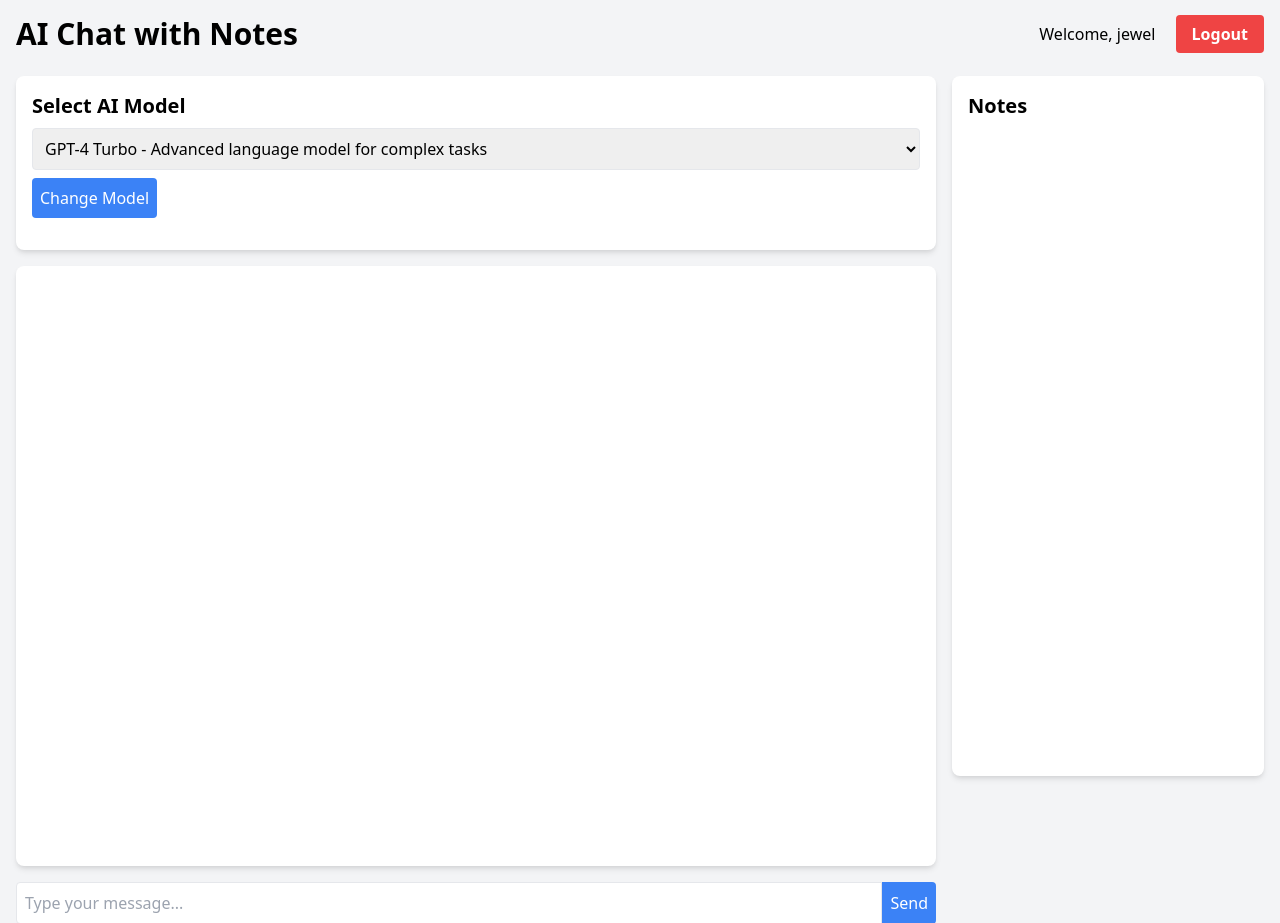
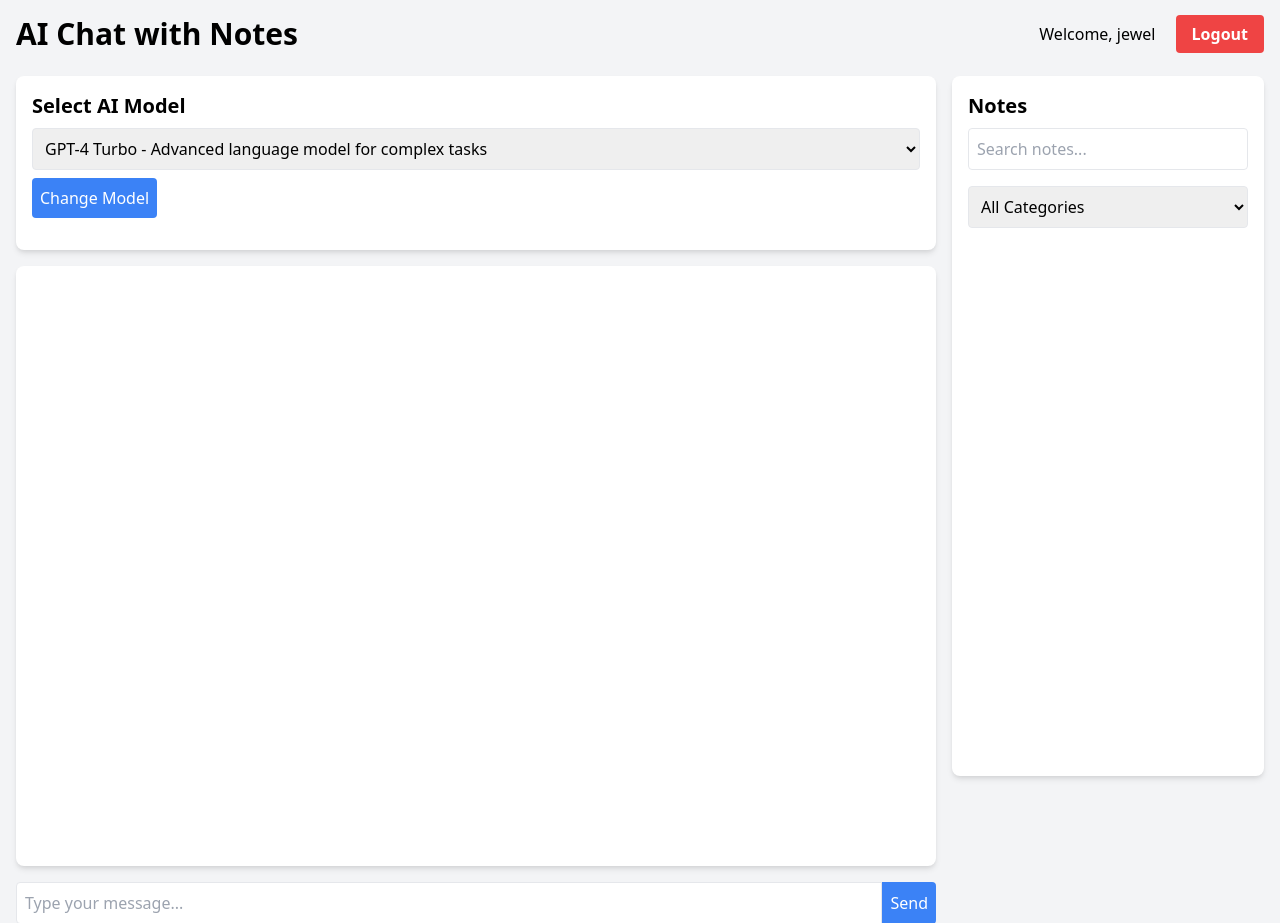
Before and after one commit to allenkiesha/GPTme-Rep, a Flask app: page /chat in a window 1280 px wide. Shown: the top 923 px of the page. Run offline with Flask 3, Linux system fonts and the light colour scheme; a user stored in the database is signed in; data comes from the database, SQL or seed files in the repository; data that the repository does not hold is empty.

Commit message:
Agent query: Can you save a note with a category, and then search for it using the category and content?

```diff
--- a/app.py
+++ b/app.py
@@ -5,6 +5,7 @@ from flask_sqlalchemy import SQLAlchemy
 from flask_login import LoginManager, UserMixin, login_user, login_required, logout_user, current_user
 from werkzeug.security import generate_password_hash, check_password_hash
 from openai import OpenAI
+from sqlalchemy import or_
 
 logging.basicConfig(level=logging.INFO)
 
@@ -42,6 +43,7 @@ class User(UserMixin, db.Model):
 class Note(db.Model):
     id = db.Column(db.Integer, primary_key=True)
     content = db.Column(db.Text, nullable=False)
+    category = db.Column(db.String(50), nullable=True)
     user_id = db.Column(db.Integer, db.ForeignKey('user.id'), nullable=False)
 
 @login_manager.user_loader
@@ -107,15 +109,33 @@ def chat():
 @login_required
 def save_note():
     note_content = request.json['note']
-    new_note = Note(content=note_content, user_id=current_user.id)
+    category = request.json.get('category', 'Uncategorized')
+    new_note = Note(content=note_content, category=category, user_id=current_user.id)
     db.session.add(new_note)
     db.session.commit()
-    return jsonify({"success": True, "notes": [note.content for note in current_user.notes]})
+    return jsonify({"success": True, "notes": [{"content": note.content, "category": note.category} for note in current_user.notes]})
 
 @app.route('/get_notes', methods=['GET'])
 @login_required
 def get_notes():
-    return jsonify({"notes": [note.content for note in current_user.notes]})
+    return jsonify({"notes": [{"content": note.content, "category": note.category} for note in current_user.notes]})
+
+@app.route('/search_notes', methods=['GET'])
+@login_required
+def search_notes():
+    query = request.args.get('query', '')
+    category = request.args.get('category', '')
+
+    notes_query = Note.query.filter_by(user_id=current_user.id)
+
+    if category:
+        notes_query = notes_query.filter_by(category=category)
+
+    if query:
+        notes_query = notes_query.filter(or_(Note.content.ilike(f'%{query}%'), Note.category.ilike(f'%{query}%')))
+
+    notes = notes_query.all()
+    return jsonify({"notes": [{"content": note.content, "category": note.category} for note in notes]})
 
 @app.route('/register', methods=['GET', 'POST'])
 def register():
--- a/static/js/app.js
+++ b/static/js/app.js
@@ -2,7 +2,11 @@ document.addEventListener('DOMContentLoaded', () => {
     const chatForm = document.getElementById('chat-form');
     const userInput = document.getElementById('user-input');
     const chatContainer = document.querySelector('.chat-container');
-    const notesSidebar = document.querySelector('.notes-sidebar');
+    const notesList = document.getElementById('notes-list');
+    const searchInput = document.getElementById('search-input');
+    const categoryFilter = document.getElementById('category-filter');
+
+    let notes = [];
 
     if (chatForm) {
         chatForm.addEventListener('submit', async (e) => {
@@ -53,7 +57,7 @@ document.addEventListener('DOMContentLoaded', () => {
             const saveButton = document.createElement('button');
             saveButton.textContent = 'Save to Notes';
             saveButton.classList.add('ml-2', 'px-2', 'py-1', 'bg-yellow-500', 'text-white', 'rounded');
-            saveButton.addEventListener('click', () => saveNote(content));
+            saveButton.addEventListener('click', () => showSaveNoteModal(content));
             messageDiv.appendChild(saveButton);
         }
 
@@ -61,14 +65,43 @@ document.addEventListener('DOMContentLoaded', () => {
         chatContainer.scrollTop = chatContainer.scrollHeight;
     }
 
-    async function saveNote(content) {
+    function showSaveNoteModal(content) {
+        const modal = document.createElement('div');
+        modal.classList.add('fixed', 'inset-0', 'bg-gray-600', 'bg-opacity-50', 'overflow-y-auto', 'h-full', 'w-full');
+        modal.innerHTML = `
+            <div class="relative top-20 mx-auto p-5 border w-96 shadow-lg rounded-md bg-white">
+                <h3 class="text-lg font-bold mb-4">Save Note</h3>
+                <textarea id="note-content" class="w-full p-2 border rounded mb-4" rows="4">${content}</textarea>
+                <input type="text" id="note-category" class="w-full p-2 border rounded mb-4" placeholder="Category">
+                <div class="flex justify-end">
+                    <button id="cancel-save" class="px-4 py-2 bg-gray-300 text-black rounded mr-2">Cancel</button>
+                    <button id="confirm-save" class="px-4 py-2 bg-blue-500 text-white rounded">Save</button>
+                </div>
+            </div>
+        `;
+
+        document.body.appendChild(modal);
+
+        document.getElementById('cancel-save').addEventListener('click', () => {
+            document.body.removeChild(modal);
+        });
+
+        document.getElementById('confirm-save').addEventListener('click', () => {
+            const noteContent = document.getElementById('note-content').value;
+            const noteCategory = document.getElementById('note-category').value || 'Uncategorized';
+            saveNote(noteContent, noteCategory);
+            document.body.removeChild(modal);
+        });
+    }
+
+    async function saveNote(content, category) {
         try {
             const response = await fetch('/save_note', {
                 method: 'POST',
                 headers: {
                     'Content-Type': 'application/json',
                 },
-                body: JSON.stringify({ note: content }),
+                body: JSON.stringify({ note: content, category: category }),
             });
 
             if (!response.ok) {
@@ -76,27 +109,70 @@ document.addEventListener('DOMContentLoaded', () => {
             }
 
             const data = await response.json();
-            updateNotesSidebar(data.notes);
+            notes = data.notes;
+            updateNotesList();
+            updateCategoryFilter();
         } catch (error) {
             console.error('Error saving note:', error);
         }
     }
 
-    function updateNotesSidebar(notes) {
-        notesSidebar.innerHTML = '<h2 class="text-xl font-bold mb-4">Notes</h2>';
+    function updateNotesList() {
+        notesList.innerHTML = '';
         notes.forEach((note, index) => {
             const noteElement = document.createElement('div');
             noteElement.classList.add('mb-2', 'p-2', 'bg-gray-100', 'rounded');
-            noteElement.textContent = `${index + 1}. ${note}`;
-            notesSidebar.appendChild(noteElement);
+            noteElement.innerHTML = `
+                <p class="font-bold">${note.category}</p>
+                <p>${note.content}</p>
+            `;
+            notesList.appendChild(noteElement);
+        });
+    }
+
+    function updateCategoryFilter() {
+        const categories = new Set(notes.map(note => note.category));
+        categoryFilter.innerHTML = '<option value="">All Categories</option>';
+        categories.forEach(category => {
+            const option = document.createElement('option');
+            option.value = category;
+            option.textContent = category;
+            categoryFilter.appendChild(option);
+        });
+    }
+
+    searchInput.addEventListener('input', filterNotes);
+    categoryFilter.addEventListener('change', filterNotes);
+
+    function filterNotes() {
+        const searchQuery = searchInput.value.toLowerCase();
+        const selectedCategory = categoryFilter.value;
+
+        const filteredNotes = notes.filter(note => {
+            const matchesSearch = note.content.toLowerCase().includes(searchQuery) || note.category.toLowerCase().includes(searchQuery);
+            const matchesCategory = !selectedCategory || note.category === selectedCategory;
+            return matchesSearch && matchesCategory;
+        });
+
+        notesList.innerHTML = '';
+        filteredNotes.forEach((note, index) => {
+            const noteElement = document.createElement('div');
+            noteElement.classList.add('mb-2', 'p-2', 'bg-gray-100', 'rounded');
+            noteElement.innerHTML = `
+                <p class="font-bold">${note.category}</p>
+                <p>${note.content}</p>
+            `;
+            notesList.appendChild(noteElement);
         });
     }
 
     // Fetch initial notes
-    if (notesSidebar) {
-        fetch('/get_notes')
-            .then(response => response.json())
-            .then(data => updateNotesSidebar(data.notes))
-            .catch(error => console.error('Error fetching notes:', error));
-    }
+    fetch('/get_notes')
+        .then(response => response.json())
+        .then(data => {
+            notes = data.notes;
+            updateNotesList();
+            updateCategoryFilter();
+        })
+        .catch(error => console.error('Error fetching notes:', error));
 });
--- a/templates/chat.html
+++ b/templates/chat.html
@@ -46,7 +46,18 @@
                 </form>
             </div>
             <div class="w-1/4">
-                <div class="bg-white rounded-lg shadow-md p-4 notes-sidebar"></div>
+                <div class="bg-white rounded-lg shadow-md p-4 notes-sidebar">
+                    <h2 class="text-xl font-bold mb-2">Notes</h2>
+                    <div class="mb-4">
+                        <input type="text" id="search-input" class="w-full p-2 border rounded" placeholder="Search notes...">
+                    </div>
+                    <div class="mb-4">
+                        <select id="category-filter" class="w-full p-2 border rounded">
+                            <option value="">All Categories</option>
+                        </select>
+                    </div>
+                    <div id="notes-list"></div>
+                </div>
             </div>
         </div>
     </div>
```
